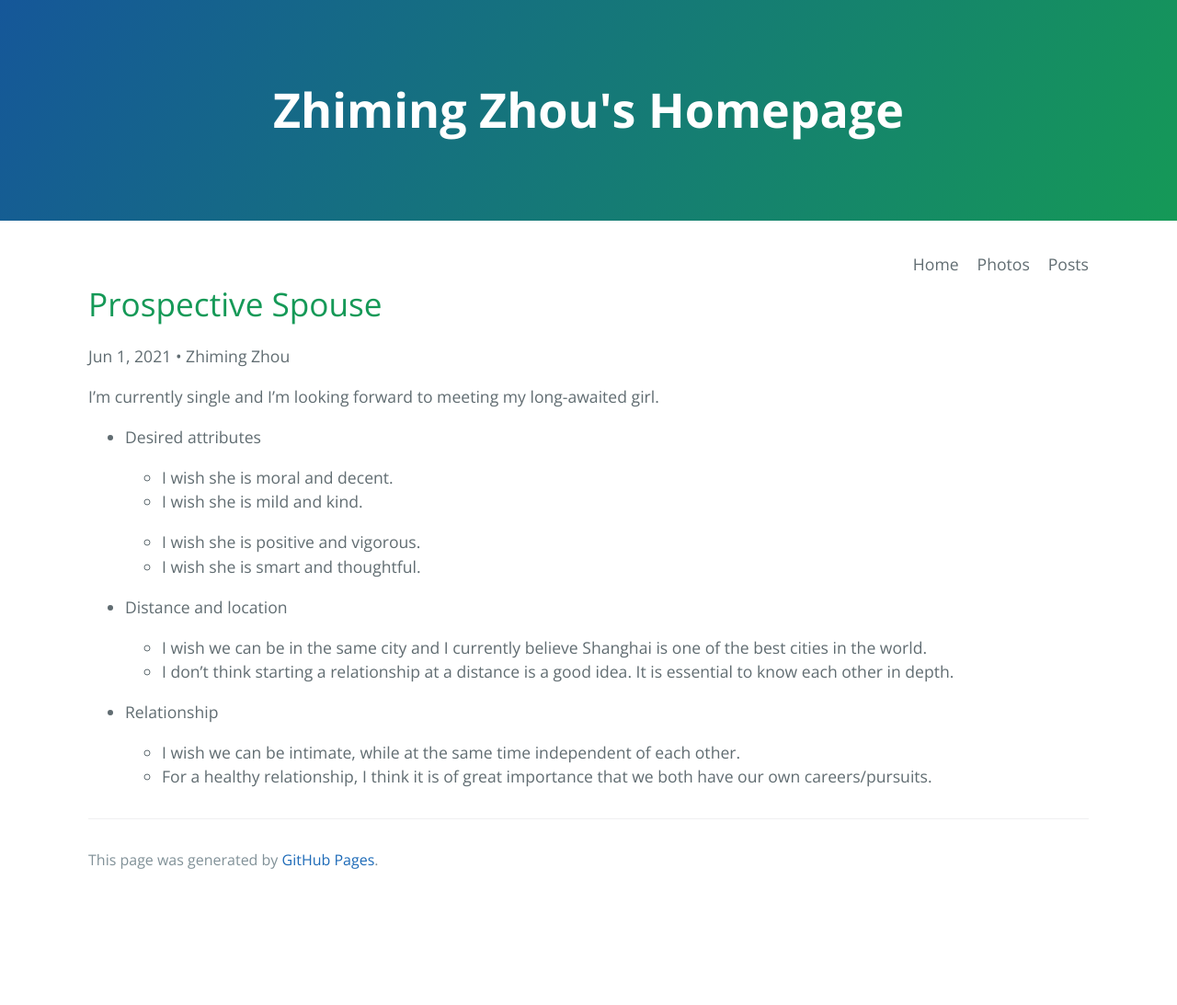
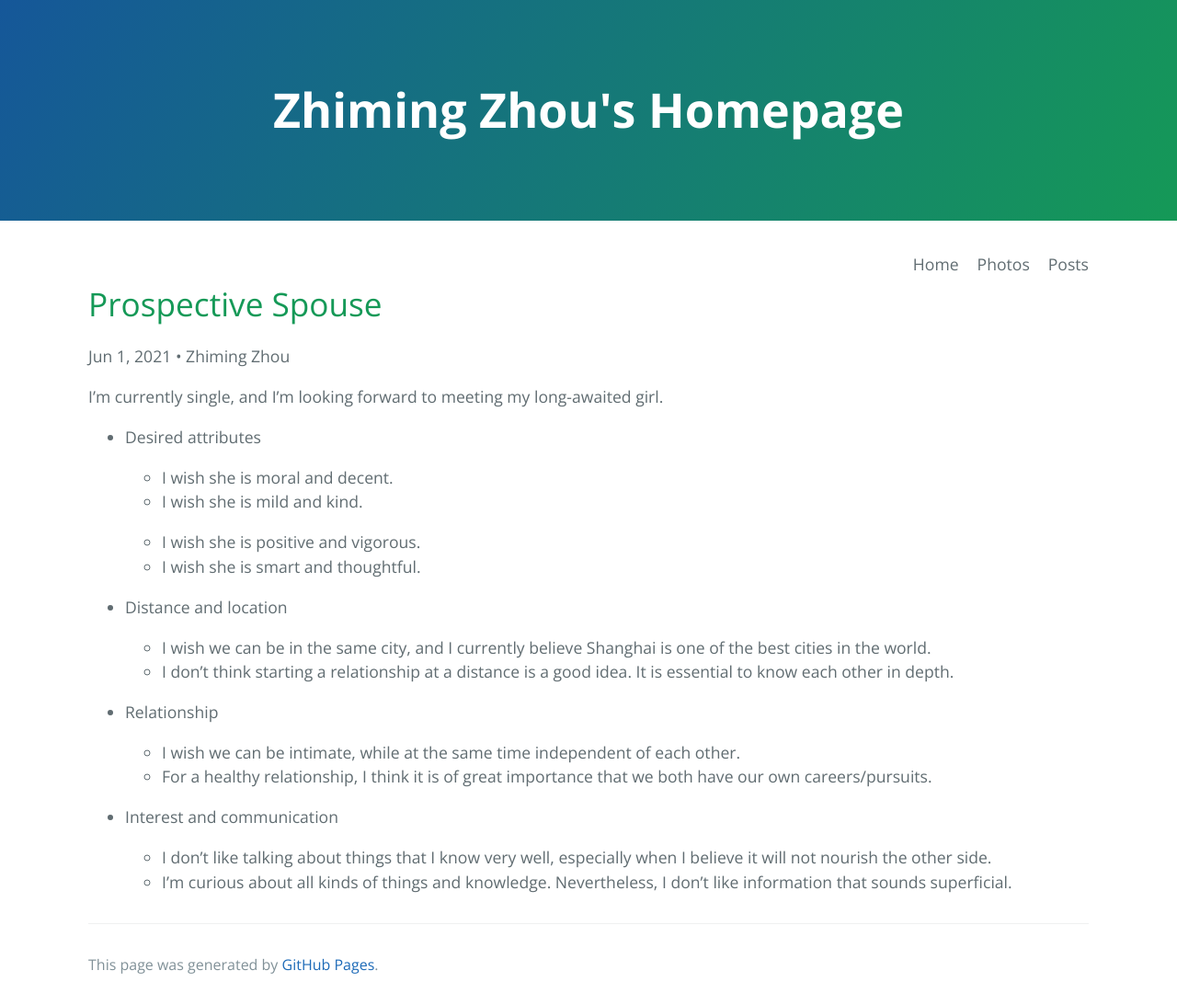
Before and after one commit to ZhimingZhou/zhimingzhou.github.io, a Jekyll site: the page built from _posts/2021-10-11-Prospective-Spouse.md, in a window 1280 px wide. Shown: the whole page at 92% size. Built offline with Jekyll 4.4.1, drawn with Linux system fonts in a browser that asks for light colours; comment, search, counter and statistics services are not loaded; before the commit the page ends 979 px from its top, so only the background shows below that.

Commit message:
Update 2021-10-11-Prospective-Spouse.md

```diff
--- a/_posts/2021-10-11-Prospective-Spouse.md
+++ b/_posts/2021-10-11-Prospective-Spouse.md
@@ -7,7 +7,7 @@ permalink: /Posts/Prospective-Spouse/
 top: false
 ---
 
-I'm currently single and I'm looking forward to meeting my long-awaited girl.
+I'm currently single, and I'm looking forward to meeting my long-awaited girl.
 
 - Desired attributes
 
@@ -20,7 +20,7 @@ I'm currently single and I'm looking forward to meeting my long-awaited girl.
 <!--  -->
 - Distance and location
 
-  - I wish we can be in the same city and I currently believe Shanghai is one of the best cities in the world.
+  - I wish we can be in the same city, and I currently believe Shanghai is one of the best cities in the world.
   - I don't think starting a relationship at a distance is a good idea. It is essential to know each other in depth.
 
 <!--  -->
@@ -28,3 +28,9 @@ I'm currently single and I'm looking forward to meeting my long-awaited girl.
 
   - I wish we can be intimate, while at the same time independent of each other.
   - For a healthy relationship, I think it is of great importance that we both have our own careers/pursuits.
+
+<!--  -->
+- Interest and communication
+
+  - I don't like talking about things that I know very well, especially when I believe it will not nourish the other side.
+  - I’m curious about all kinds of things and knowledge. Nevertheless, I don’t like information that sounds superficial.
```
